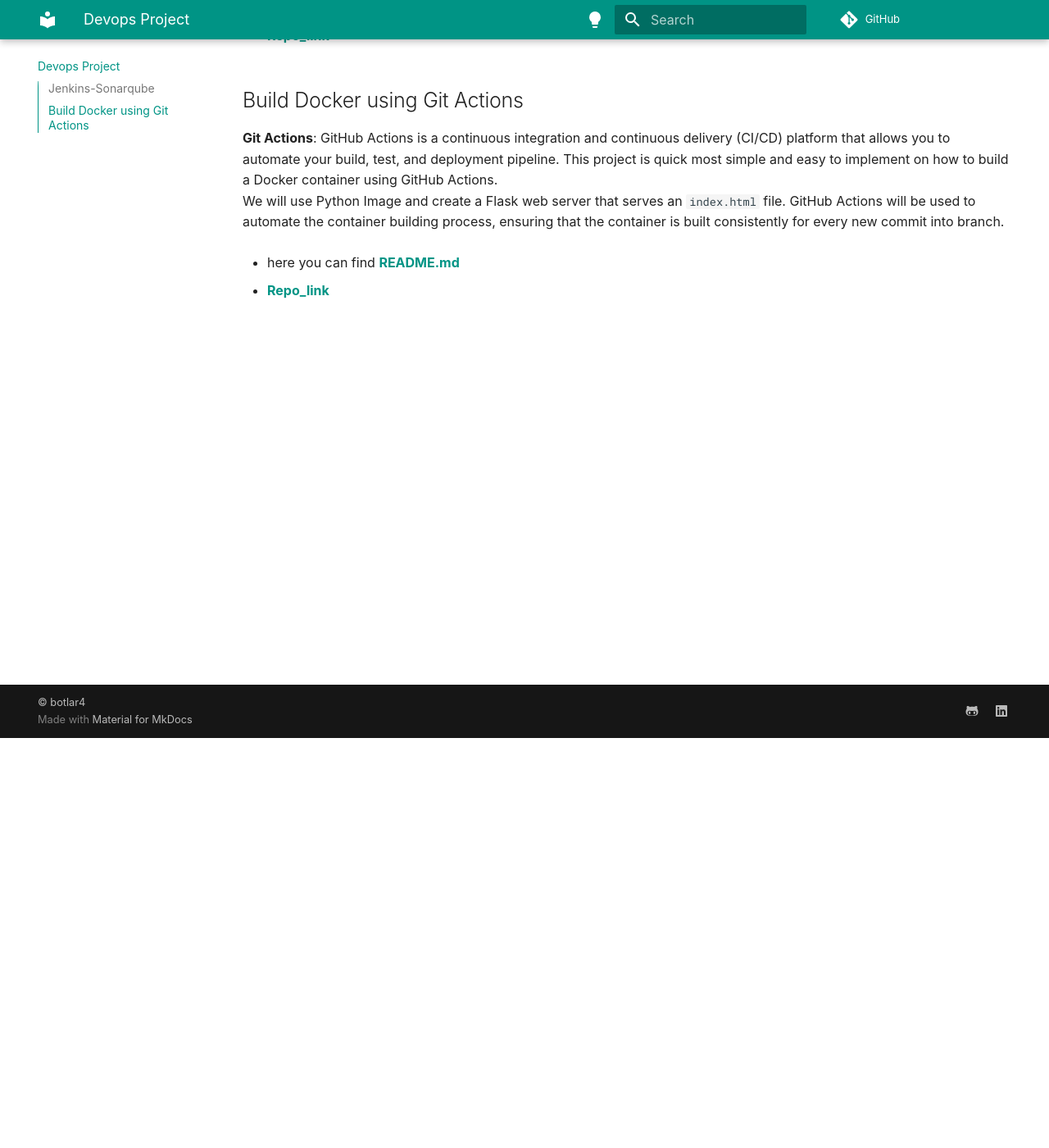
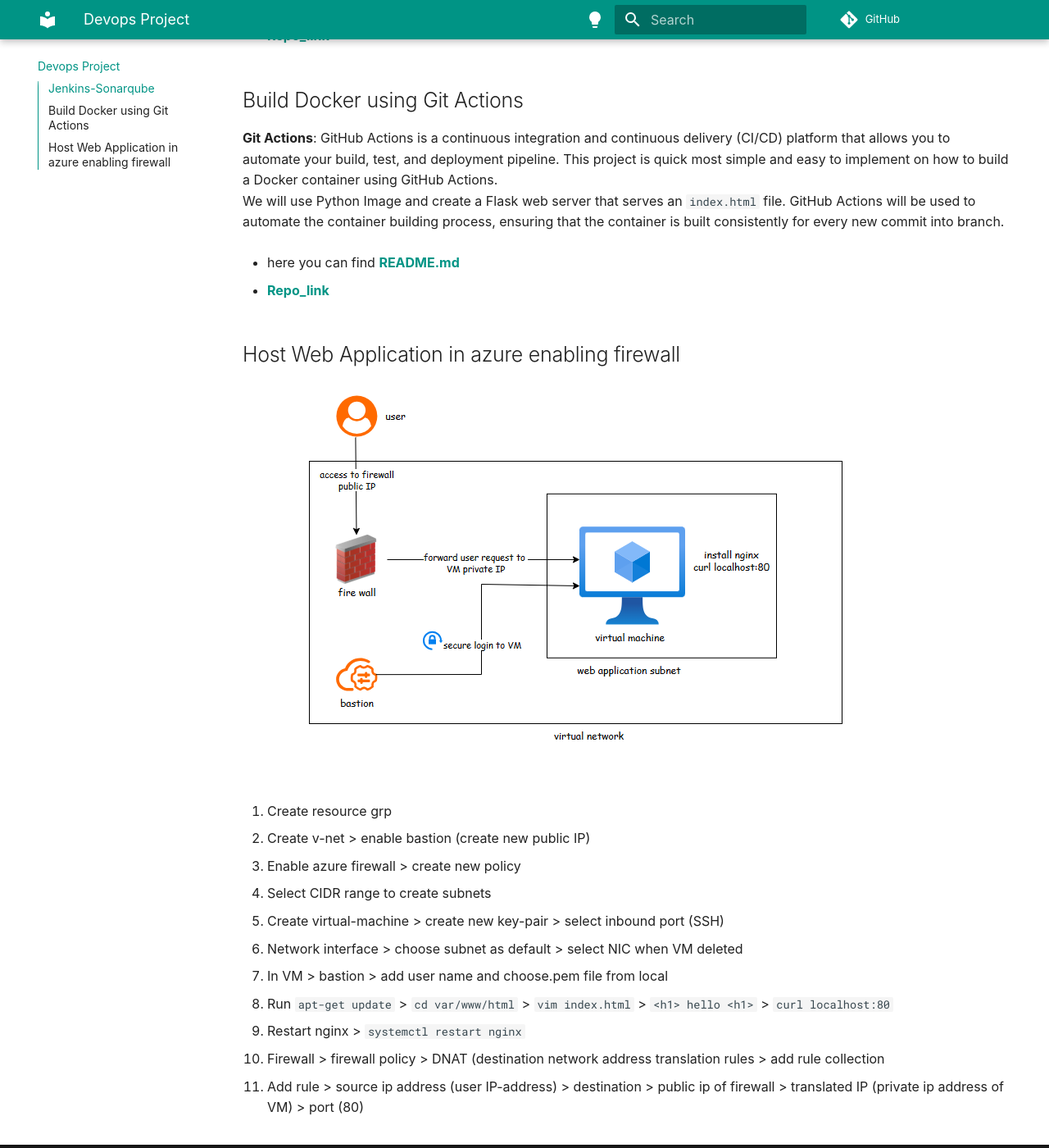
Before and after one commit to botlaram/docs, an MkDocs documentation site: the page built from docs/devops_projects.md, in a window 1280 px wide and 1400 px high, scrolled down 500 px. Shown: the whole window at 82% size. Built offline with MkDocs 1.6.1 and Material for MkDocs 9.7.7, drawn with Linux system fonts in a browser that asks for light colours; some web fonts are replaced.

Commit message:
upd azure vnet demo

```diff
--- a/docs/devops_projects.md
+++ b/docs/devops_projects.md
@@ -20,3 +20,29 @@
 * here you can find [**README.md**](https://github.com/botlaram/devops_projects/blob/docker-img-gitaction/README.md)
 
 * [**Repo_link**](https://github.com/botlaram/devops_projects/blob/docker-img-gitaction/)
+
+## Host Web Application in azure enabling firewall
+
+![azure-net-workflow](./png/azure-vnet-workflow1.png)
+
+1. Create resource grp
+
+2. Create v-net > enable bastion (create new public IP)
+
+3. Enable azure firewall > create new policy
+
+4. Select CIDR range to create subnets
+
+5. Create virtual-machine > create new key-pair > select inbound port (SSH)
+
+6. Network interface > choose subnet as default > select NIC when VM deleted
+
+7. In VM > bastion > add user name and choose.pem file from local
+
+8. Run `apt-get update` > `cd var/www/html` > `vim index.html` > `<h1> hello <h1>` > `curl localhost:80`
+
+9. Restart nginx > `systemctl restart nginx`
+
+10. Firewall > firewall policy > DNAT (destination network address translation rules > add rule collection
+
+11. Add rule > source ip address (user IP-address) > destination > public ip of firewall > translated IP (private ip address of VM) > port (80)
```
Also changed, not shown: docs/png/azure-vnet-workflow1.png (added).
